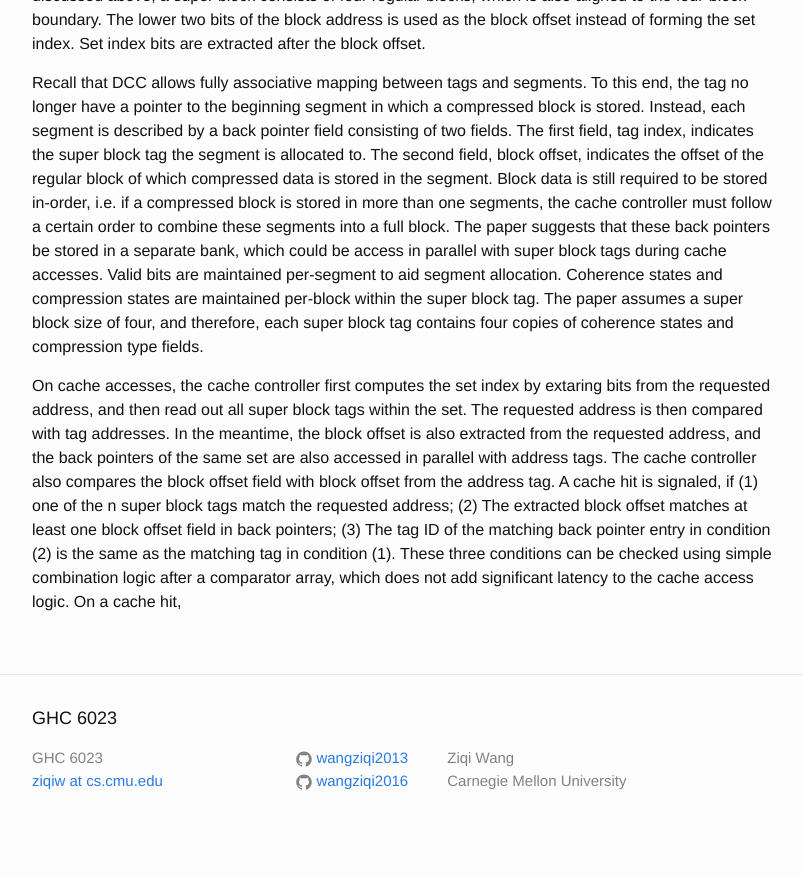
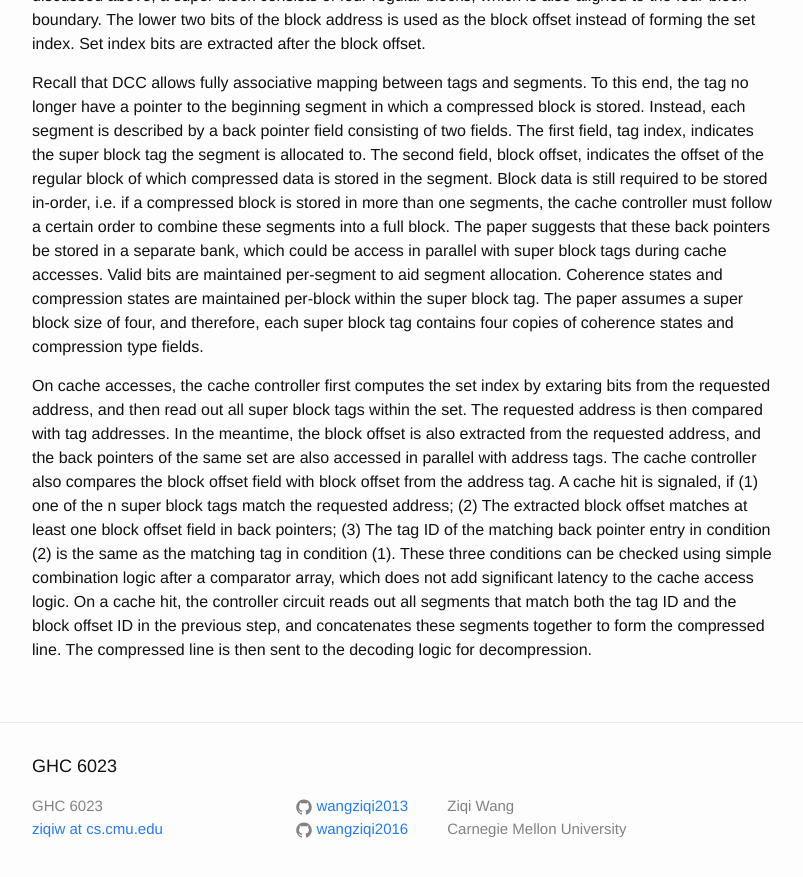
Before and after one commit to wangziqi2013/wangziqi2013.github.io, a Jekyll site: the page built from _posts/2020-06-12-dcc.markdown, in a window 1280 px wide and 900 px high, scrolled down 1252 px. Shown: the top 877 px of the window, without its empty margins (238-1041 px from the left). Built offline with Jekyll 4.4.1, drawn with Linux system fonts in a browser that asks for light colours; before the commit the page ends 2104 px from its top, so only the background shows below that.

Commit message:
Finish cache hit

```diff
--- a/_posts/2020-06-12-dcc.markdown
+++ b/_posts/2020-06-12-dcc.markdown
@@ -62,4 +62,6 @@ address tag. A cache hit is signaled, if (1) one of the n super block tags match
 block offset matches at least one block offset field in back pointers; (3) The tag ID of the matching back pointer entry
 in condition (2) is the same as the matching tag in condition (1). These three conditions can be checked using simple
 combination logic after a comparator array, which does not add significant latency to the cache access logic.
-On a cache hit,
+On a cache hit, the controller circuit reads out all segments that match both the tag ID and the block offset ID in
+the previous step, and concatenates these segments together to form the compressed line. The compressed line is then
+sent to the decoding logic for decompression.
```
